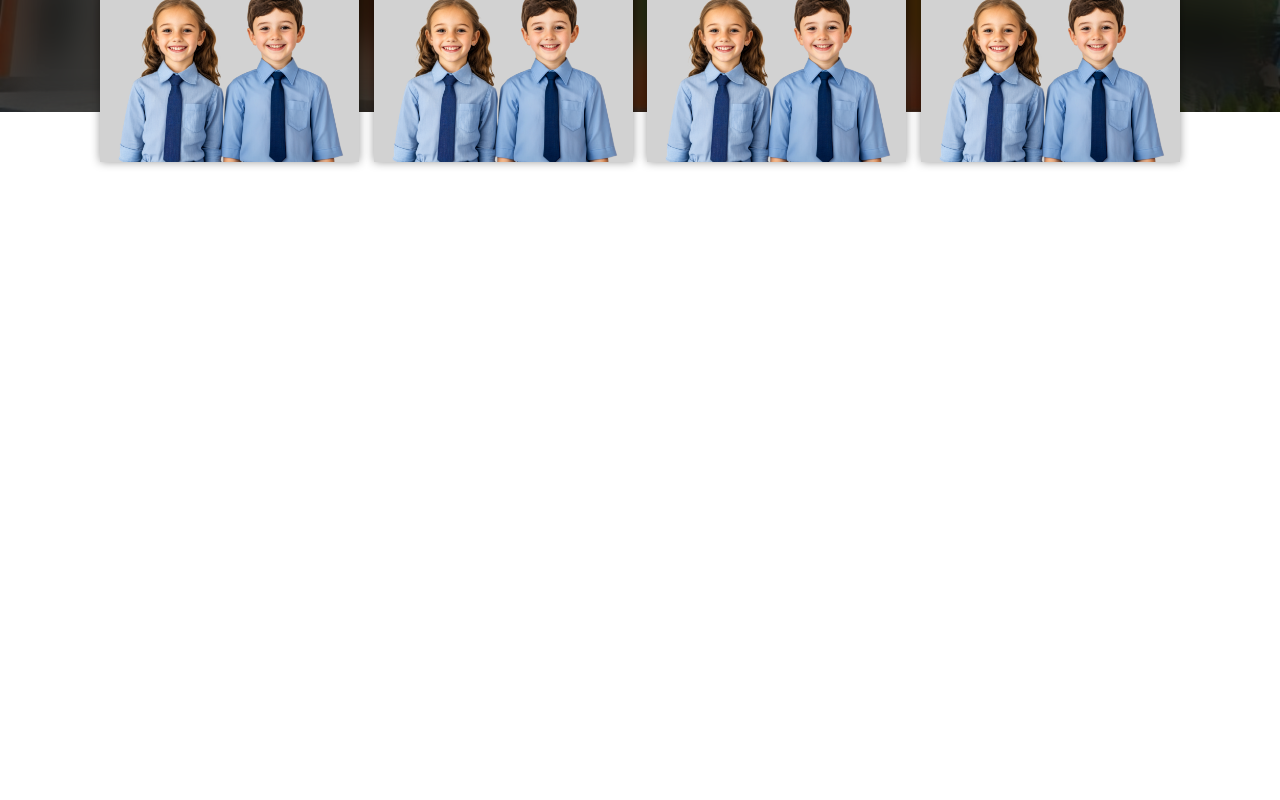
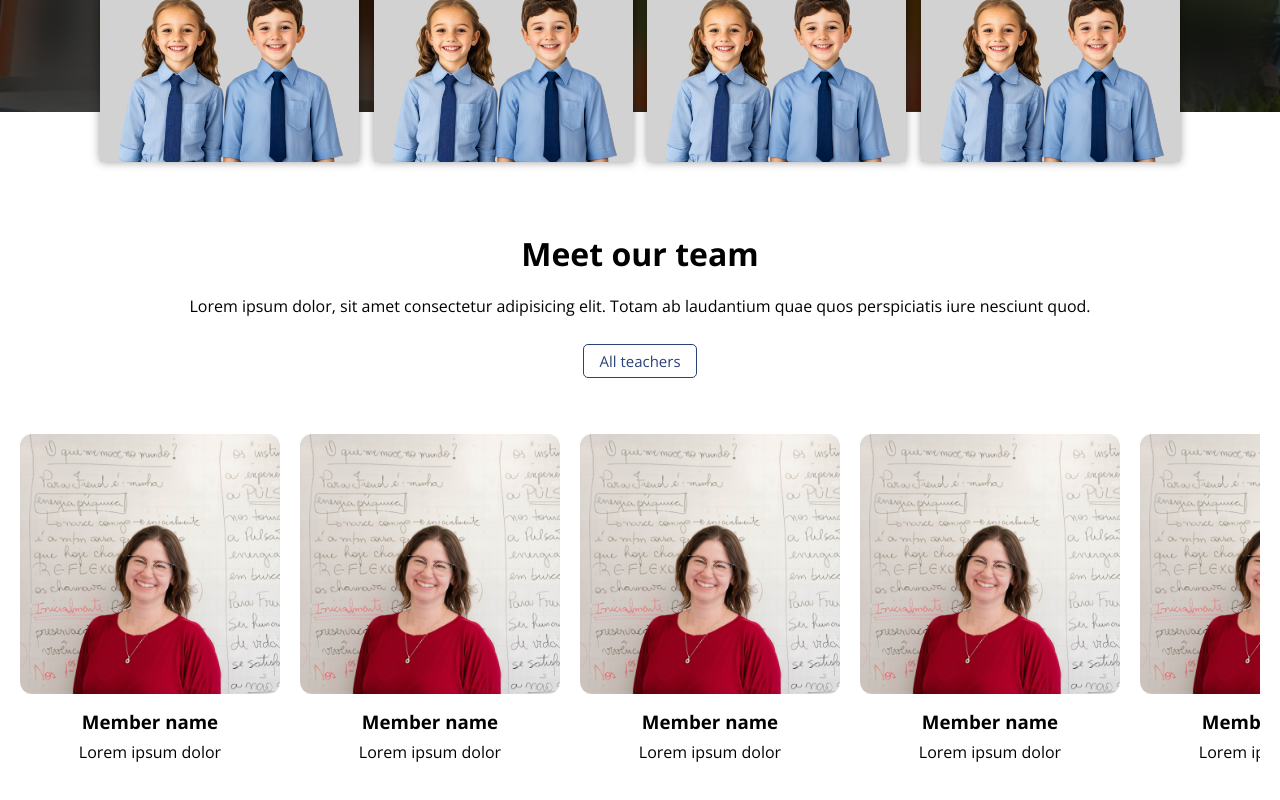
Before and after one commit to SavitarUzuhiko/ps_termez, a React (Vite) app: page / in a window 1280 px wide. Shown: the part 1434-2234 px from the top of the page. Before the commit the page ends 1666 px from the top, so only its background shows below. Built offline with nearby package versions, Linux system fonts and the light colour scheme; the HTML template or start-up script is replaced by a standard one.

Commit message:
Complete team section

```diff
--- a/src/App.tsx
+++ b/src/App.tsx
@@ -2,6 +2,7 @@ import About from "./components/About";
 import Header from "./components/Header";
 import Main from "./components/Main";
 import Program from "./components/Program";
+import Team from "./components/Team";
 import "./main.scss";
 
 const App = () => {
@@ -14,6 +15,7 @@ const App = () => {
         <About />
       </div>
       <Program />
+      <Team />
     </div>
   );
 };
--- a/src/components/Program.tsx
+++ b/src/components/Program.tsx
@@ -2,35 +2,35 @@ const Program = () => {
   return (
     <div className="program">
       <div className="container">
-        <h1 className="program__title">Educational programme</h1>
+        <h2 className="program__title">Educational programme</h2>
         <p className="program__lead">
           Lorem ipsum dolor, sit amet consectetur adipisicing elit. Mollitia
           quidem deleniti recusandae modi quasi. Deleniti.
         </p>
         <div className="program__boxes">
           <article className="program__box">
-            <h2 className="program__box-title">Title</h2>
+            <h3 className="program__box-title">Title</h3>
             <div className="program__content">
               <span className="program__badge">badge 0191</span>
               <p className="program__text">Lorem ipsum dolor sit amet consectetur adipisicing.</p>
             </div>
           </article>
           <article className="program__box">
-            <h2 className="program__box-title">Title</h2>
+            <h3 className="program__box-title">Title</h3>
             <div className="program__content">
               <span className="program__badge">badge 0191</span>
               <p className="program__text">Lorem ipsum dolor sit amet consectetur adipisicing.</p>
             </div>
           </article>
           <article className="program__box">
-            <h2 className="program__box-title">Title</h2>
+            <h3 className="program__box-title">Title</h3>
             <div className="program__content">
               <span className="program__badge">badge 0191</span>
               <p className="program__text">Lorem ipsum dolor sit amet consectetur adipisicing.</p>
             </div>
           </article>
           <article className="program__box">
-            <h2 className="program__box-title">Title</h2>
+            <h3 className="program__box-title">Title</h3>
             <div className="program__content">
               <span className="program__badge">badge 0191</span>
               <p className="program__text">Lorem ipsum dolor sit amet consectetur adipisicing.</p>
--- /dev/null
+++ b/src/components/Team.tsx
@@ -0,0 +1,71 @@
+import source from "../assets/teacher_avatar.jpg";
+
+const Team = () => {
+  return (
+    <section className="team">
+        <div className="container">
+        <div className="team__textbox">
+            <h2 className="team__title">Meet our team</h2>
+            <p className="team__subtitle">Lorem ipsum dolor, sit amet consectetur adipisicing elit. Totam ab laudantium quae quos perspiciatis iure nesciunt quod.</p>
+            <a href="#" className="team__more">All teachers</a>
+        </div>
+        </div>
+        <div className="members">
+            <div className="members__inner">
+                <article className="member">
+                    <img src={source} alt="team member" className="member__image" />
+                    <h3 className="member__name">Member name</h3>
+                    <p className="member__info">Lorem ipsum dolor</p>
+                </article>
+                <article className="member">
+                    <img src={source} alt="team member" className="member__image" />
+                    <h3 className="member__name">Member name</h3>
+                    <p className="member__info">Lorem ipsum dolor</p>
+                </article>
+                <article className="member">
+                    <img src={source} alt="team member" className="member__image" />
+                    <h3 className="member__name">Member name</h3>
+                    <p className="member__info">Lorem ipsum dolor</p>
+                </article>
+                <article className="member">
+                    <img src={source} alt="team member" className="member__image" />
+                    <h3 className="member__name">Member name</h3>
+                    <p className="member__info">Lorem ipsum dolor</p>
+                </article>
+                <article className="member">
+                    <img src={source} alt="team member" className="member__image" />
+                    <h3 className="member__name">Member name</h3>
+                    <p className="member__info">Lorem ipsum dolor</p>
+                </article>
+                <article className="member">
+                    <img src={source} alt="team member" className="member__image" />
+                    <h3 className="member__name">Member name</h3>
+                    <p className="member__info">Lorem ipsum dolor</p>
+                </article>
+                <article className="member">
+                    <img src={source} alt="team member" className="member__image" />
+                    <h3 className="member__name">Member name</h3>
+                    <p className="member__info">Lorem ipsum dolor</p>
+                </article>
+                <article className="member">
+                    <img src={source} alt="team member" className="member__image" />
+                    <h3 className="member__name">Member name</h3>
+                    <p className="member__info">Lorem ipsum dolor</p>
+                </article>
+                <article className="member">
+                    <img src={source} alt="team member" className="member__image" />
+                    <h3 className="member__name">Member name</h3>
+                    <p className="member__info">Lorem ipsum dolor</p>
+                </article>
+                <article className="member">
+                    <img src={source} alt="team member" className="member__image" />
+                    <h3 className="member__name">Member name</h3>
+                    <p className="member__info">Lorem ipsum dolor</p>
+                </article>
+            </div>
+        </div>
+    </section>
+  )
+}
+
+export default Team
--- a/src/main.scss
+++ b/src/main.scss
@@ -4,5 +4,6 @@
 @use "./sass/main";
 @use "./sass/about";
 @use "./sass/program";
+@use "./sass/team";
 
 @use "./sass/media";
--- a/src/sass/_media.scss
+++ b/src/sass/_media.scss
@@ -47,6 +47,9 @@
   }
   .program__box {
     padding: 25px 20px 70px;
+  }
+  .member {
+    width: 220px;
   }
 }
 @media screen and (max-width: 960px) {
--- a/src/sass/_program.scss
+++ b/src/sass/_program.scss
@@ -21,6 +21,7 @@
   }
   &__title {
     margin-bottom: 20px;
+    font-size: 32px;
   }
   &__boxes {
     display: flex;
--- /dev/null
+++ b/src/sass/_team.scss
@@ -0,0 +1,48 @@
+.team {
+    text-align: center;
+    margin-bottom: 40px;
+    &__textbox {
+        margin-bottom: 36px;
+    }
+    &__title {
+        font-size: 32px;
+        margin-bottom: 20px;
+    }
+    &__subtitle {
+        margin-bottom: 27px;
+    }
+    &__more {
+    font-size: 15px;
+    padding: 6px 15px;
+    display: inline-block;
+    border: 1px solid var(--color-primary);
+    border-radius: 5px;
+    transition: 0.2s all linear;
+    &:hover {
+      background-color: var(--color-primary);
+      color: white;
+    }
+  }
+}
+.members {
+    padding: 20px;
+    &__inner {
+        display: flex;
+        column-gap: 20px;
+        overflow: auto;
+        &::-webkit-scrollbar {
+           display: none;
+        }
+    }
+}
+.member {
+    flex-shrink: 0;
+    width: 260px;
+    &__image {
+        border-radius: 12px;
+        margin-bottom: 15px;
+    }
+    &__name {
+        margin-bottom: 7px;
+    }
+}
```
Also changed, not shown: src/assets/teacher_avatar.jpg (added).
